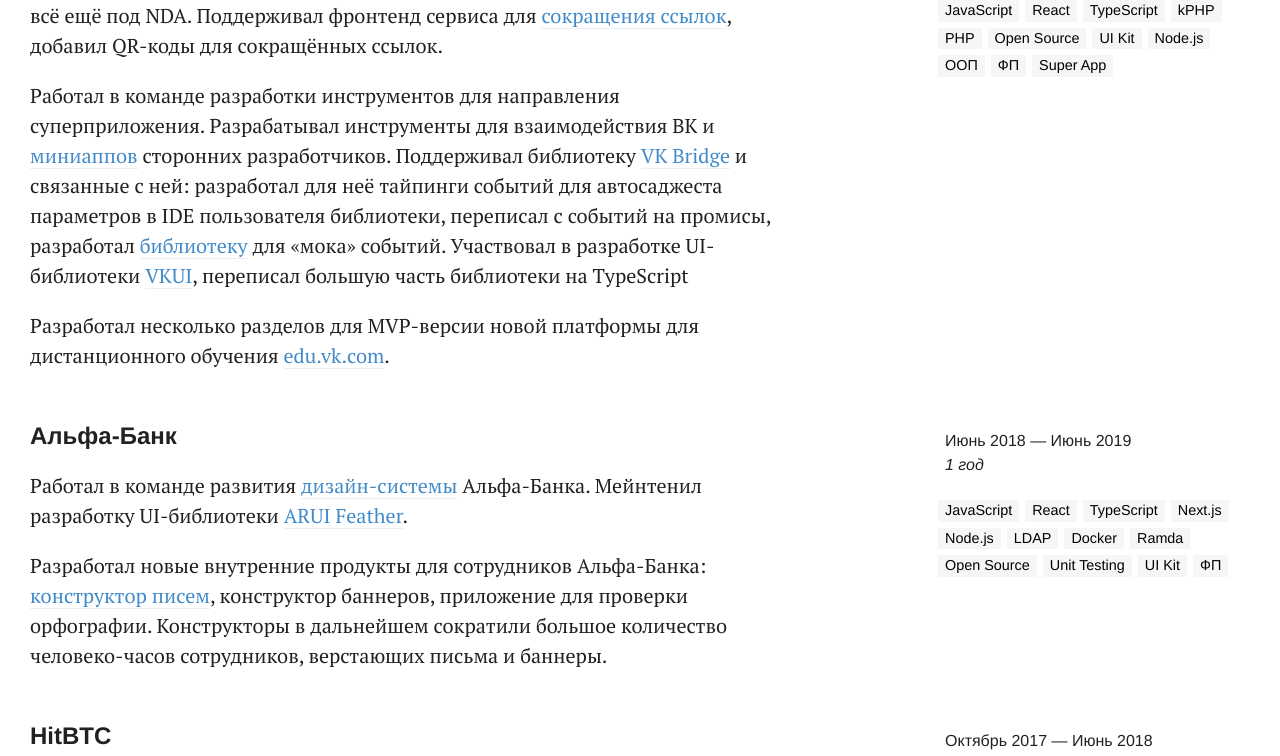
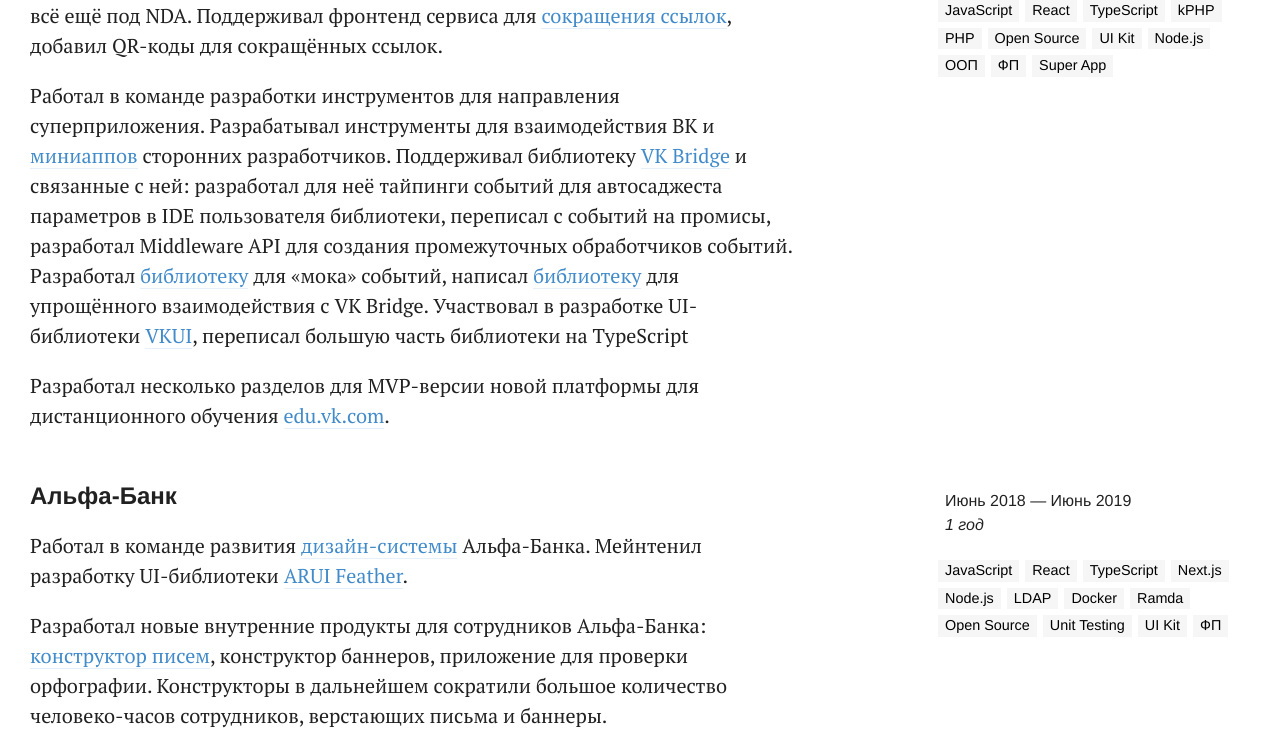
Before and after one commit to danakt/danakt.github.io, a Next.js app: page /cv in a window 1280 px wide. Shown: the part 1039-1795 px from the top of the page. Built offline with nearby package versions, Linux system fonts and the light colour scheme.

Commit message:
Update cv text

```diff
--- a/pages/cv.tsx
+++ b/pages/cv.tsx
@@ -117,9 +117,16 @@
           VK Bridge
         </a>{' '}
         и связанные с ней: разработал для неё тайпинги событий для автосаджеста параметров в IDE пользователя
-        библиотеки, переписал с событий на промисы, разработал{' '}
-        <a href="https://github.com/vkcom/vk-bridge-mock">библиотеку</a> для «мока» событий. Участвовал в разработке
-        UI-библиотеки{' '}
+        библиотеки, переписал с событий на промисы, разработал Middleware API для создания промежуточных обработчиков
+        событий. Разработал{' '}
+        <a href="https://github.com/vkcom/vk-bridge-mock" target="_blank" rel="noopener noreferrer">
+          библиотеку
+        </a>{' '}
+        для «мока» событий, написал{' '}
+        <a href="https://github.com/VKCOM/vk-mini-apps-api" target="_blank" rel="noopener noreferrer">
+          библиотеку
+        </a>{' '}
+        для упрощённого взаимодействия с VK Bridge. Участвовал в разработке UI-библиотеки{' '}
         <a href="https://github.com/VKCOM/VKUI" target="_blank" rel="noopener noreferrer">
           VKUI
         </a>
```
